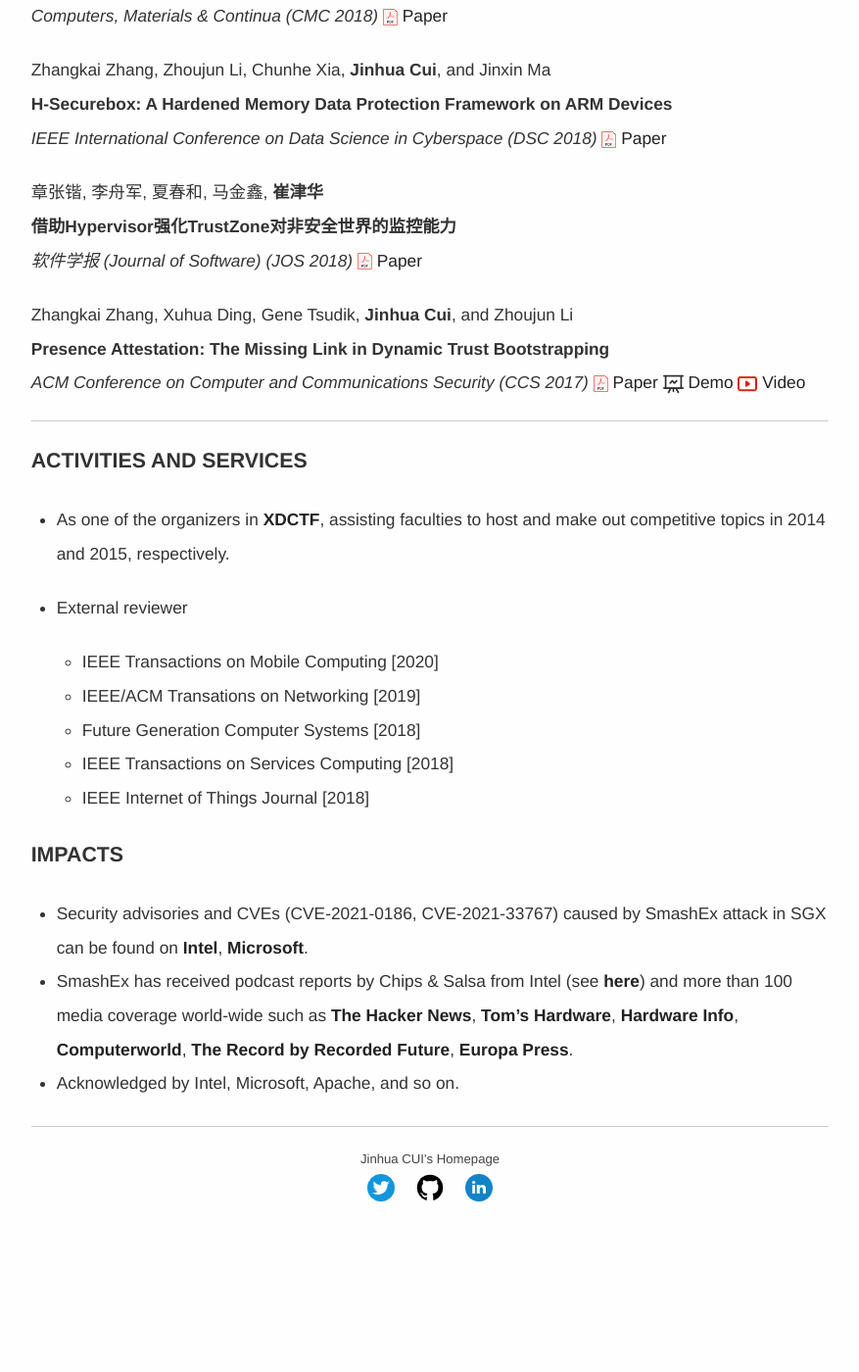
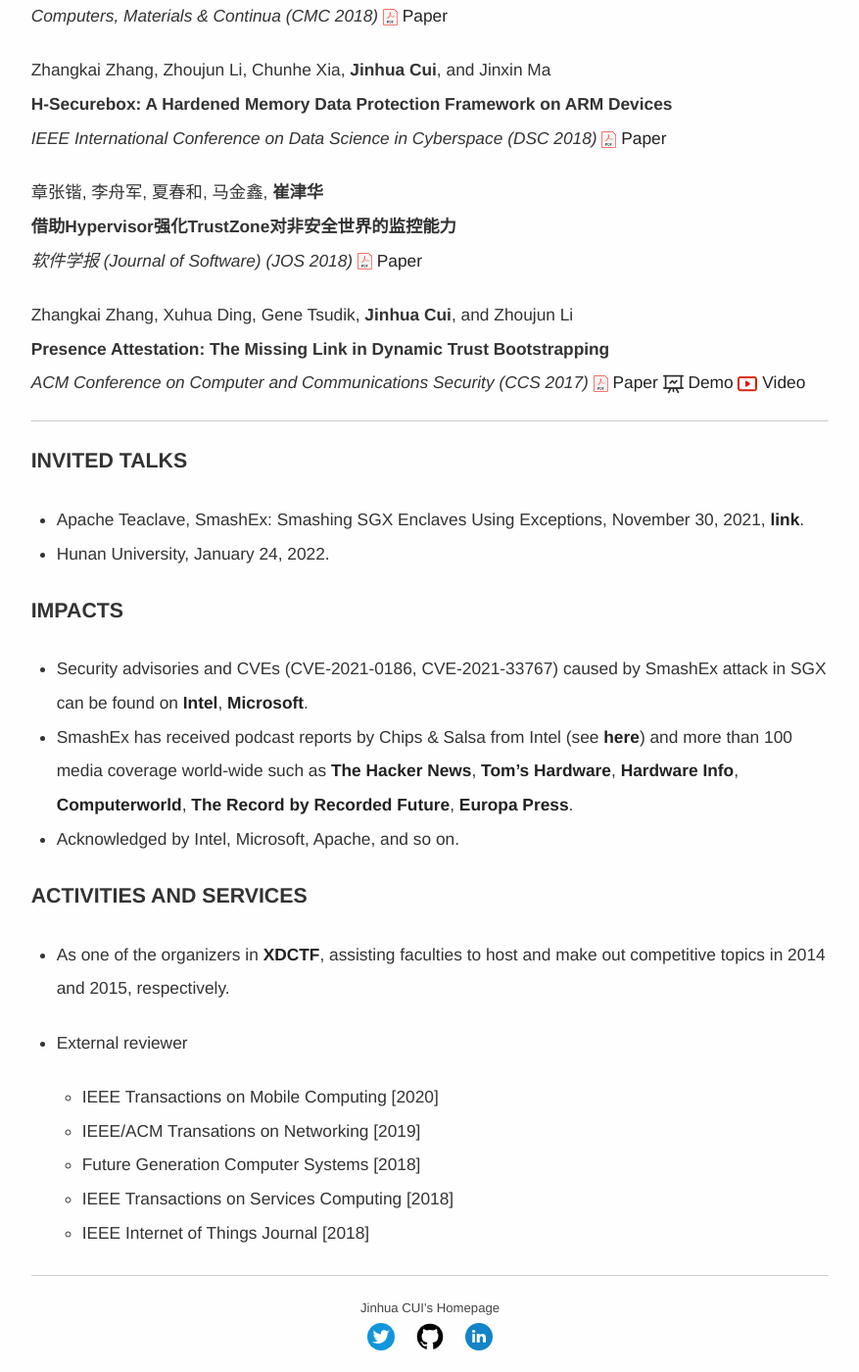
Before and after one commit to cimcs/cimcs.github.io, a Jekyll site: the page built from research.md, in a window 1280 px wide and 1400 px high, scrolled down 1015 px. Shown: the whole window at 98% size, without its empty margins (201-1078 px from the left). Built offline with Jekyll 4.4.1, drawn with Linux system fonts in a browser that asks for light colours; comment, search, counter and statistics services are not loaded; before the commit the page ends 2263 px from its top, so only the background shows below that.

Commit message:
Update research.md

```diff
--- a/research.md
+++ b/research.md
@@ -287,8 +287,11 @@ Jump to **[Publications](#peer-reviewed-publications)**, <!-- [Thesis](#doctoral
 
 -----
 
-<!-- ## Invited talks
+## Invited talks
+- Apache Teaclave, SmashEx: Smashing SGX Enclaves Using Exceptions, November 30, 2021, [**link**](https://teaclave.apache.org/blog/2021-11-30-teaclave-meetup-9/).
+- Hunan University, January 24, 2022.
 
+<!--
 {% for talk in site.data.cv.talks %}
 - {{talk.date}}: {{talk.venue}} [[url]({{talk.url}})]{% if talk.slides %}
 [[slides]({{talk.slides}})]{% endif %}
@@ -318,6 +321,13 @@ Jump to **[Publications](#peer-reviewed-publications)**, <!-- [Thesis](#doctoral
 
 ------ -->
 
+
+## Impacts
+- Security advisories and CVEs (CVE-2021-0186, CVE-2021-33767) caused by SmashEx attack in SGX can be found on [**Intel**](https://www.intel.com/content/www/us/en/security-center/advisory/intel-sa-00548.html), [**Microsoft**](https://msrc.microsoft.com/update-guide/vulnerability/CVE-2021-33767).
+- SmashEx has received podcast reports by Chips & Salsa from Intel (see [**here**](https://blogs.intel.com/technology/2021/10/intel-security-advisories-for-october-2021/)) and more than 100 media coverage world-wide such as [**The Hacker News**](https://thehackernews.com/2021/10/researchers-break-intel-sgx-with-new.html), [**Tom's Hardware**](https://www.tomshardware.com/news/smashex-attack-targets-intel-sgx), [**Hardware Info**](https://nl.hardware.info/nieuws/79094/smashex-aanvallen-omzeilen-sgx-beveiligingsenclaves-intel-en-microsoft-komen-met-fix), [**Computerworld**](https://www.computerworld.ch/security/sicherheitsluecken/sicherheitsluecke-intel-entdeckt-2706359.html), [**The Record by Recorded Future**](https://therecord.media/new-smashex-attack-breaks-intel-sgx-enclaves/), [**Europa Press**](https://www.europapress.es/portaltic/ciberseguridad/noticia-descubren-vulnerabilidad-arquitectura-segura-sgx-intel-20211019162251.html).
+- Acknowledged by Intel, Microsoft, Apache, and so on.
+
+
 ## Activities and services
 
 <!-- - Grant proposals{% for review in site.data.cv.reviews.grants %}
```
Also changed, not shown: other parts of research.md (+0 -6 lines).
